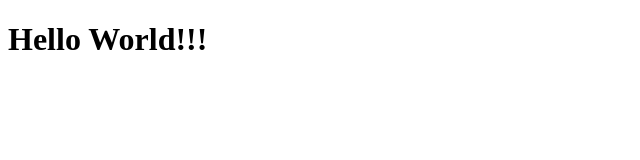
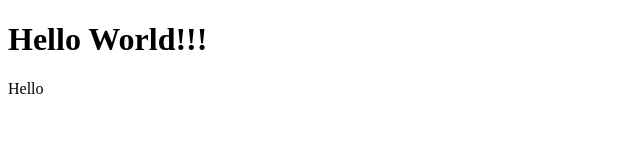
Before and after one commit to akri146/tutorial, a plain HTML site: page index.html in a window 1280 px wide. Shown: the full height of the page, 0-640 px from the left. Drawn offline with Linux system fonts and the light colour scheme.

Commit message:
upd in html

```diff
--- a/index.html
+++ b/index.html
@@ -11,5 +11,8 @@
     <header>
         <h1>Hello World!!!</h1>
     </header>
+    <div><p>
+        Hello
+    </p></div>
 </body>
 </html>
```
